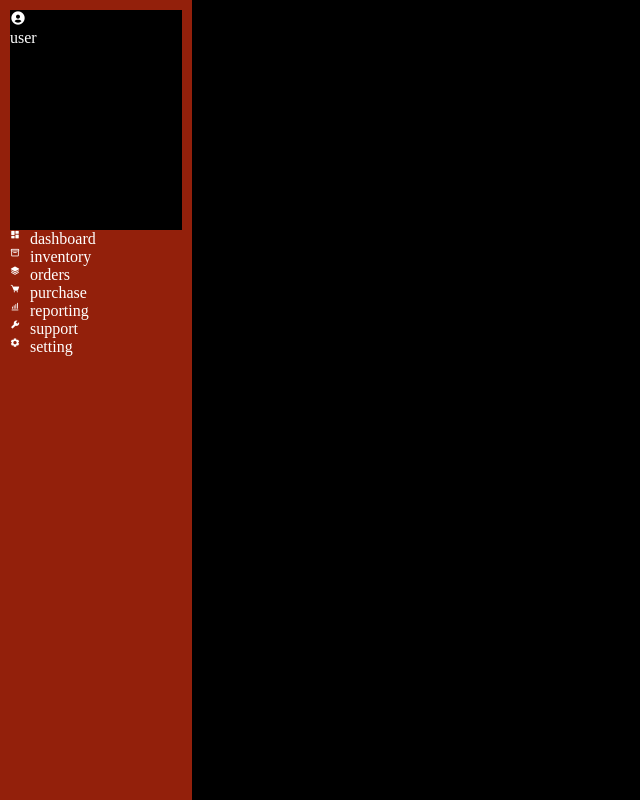
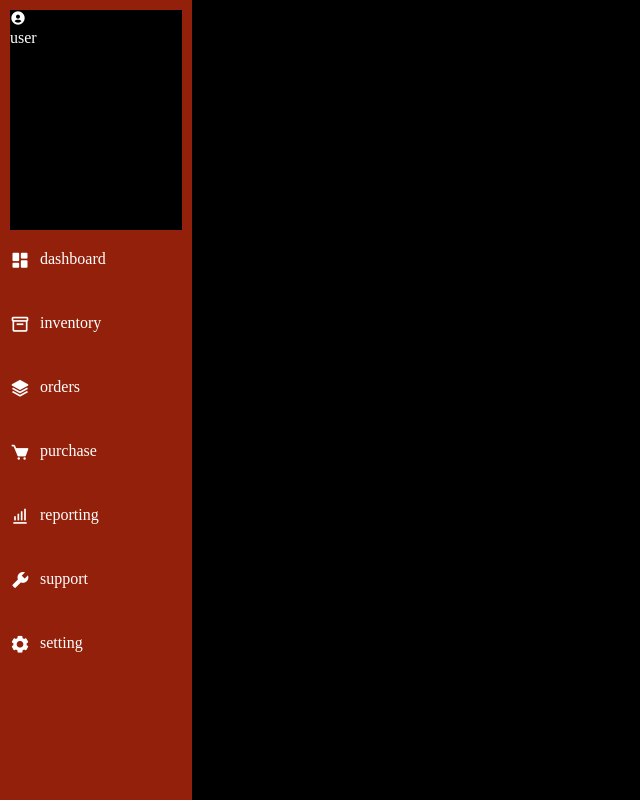
Before and after one commit to Lovethrech/personal-finance-manager, a Vue app: page / in a window 1280 px wide. Shown: the whole page, without its empty margins (0-640 px from the left). Built offline with nearby package versions, Linux system fonts and the light colour scheme.

Commit message:
...working on the sideNav components

```diff
--- a/src/components/side-nav/SideNavIcon.vue
+++ b/src/components/side-nav/SideNavIcon.vue
@@ -9,12 +9,16 @@ const {name, icon, link}=defineProps(['name','icon', 'link']);
     display:flex;
     flex-direction:row;
     gap:10px;
+    margin: 20px 0;
 }
 .side-nav-icon{
-    font-size: 10px;
+    font-size: 20px;
 }
 .side-nav-icon-desc-ctn{
     color:white;
+}
+.side-nav-icon-desc{
+
 }
 </style>
 
```
